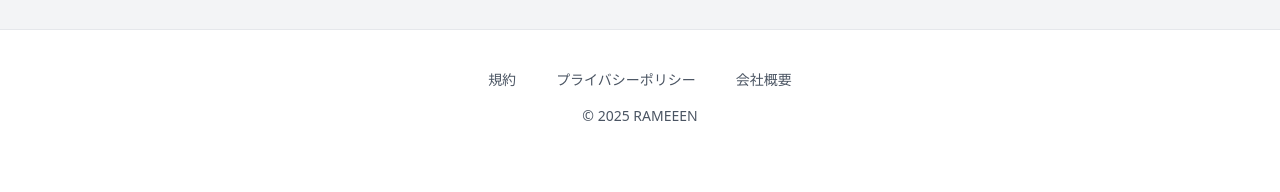
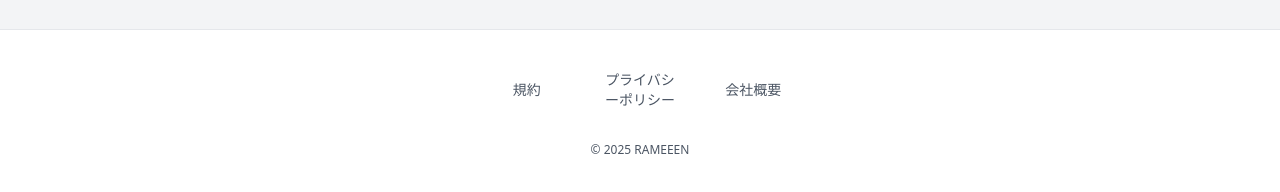
Before and after one commit to Amatsuka4/ramen-oic, a React (Vite) app: page / in a window 1280 px wide. Shown: the part 168-360 px from the top of the page. Built offline with nearby package versions, Linux system fonts and the light colour scheme; no server answers.

Commit message:
[update] Footerコンポーネントのリンクを<a>タグから<Link>コンポーネントに変更し、スタイルを調整。Homeコンポーネント内の画像に角丸を追加。

```diff
--- a/src/components/Footer.tsx
+++ b/src/components/Footer.tsx
@@ -1,18 +1,22 @@
+import { Link } from "react-router-dom";
+
 export default function Footer() {
 	return (
-		<footer className="p-10 border-t border-gray-200">
-			<div className="flex items-center justify-center gap-10 mb-4">
-				<a href="/terms" className="text-sm text-gray-600 hover:text-gray-800">
-					規約
-				</a>
-				<a href="/privacy" className="text-sm text-gray-600 hover:text-gray-800">
-					プライバシーポリシー
-				</a>
-				<a href="/about" className="text-sm text-gray-600 hover:text-gray-800">
-					会社概要
-				</a>
+		<footer className="p-10 border-t border-gray-200 w-full">
+			<div className="w-1/4 mx-auto">
+				<ul className="flex items-center justify-center gap-10 mb-8 text-center">
+					<li className="w-full text-sm text-gray-600 hover:text-gray-800">
+						<Link to="/terms">規約</Link>
+					</li>
+					<li className="w-full text-sm text-gray-600 hover:text-gray-800">
+						<Link to="/privacy">プライバシーポリシー</Link>
+					</li>
+					<li className="w-full text-sm text-gray-600 hover:text-gray-800">
+						<Link to="/about">会社概要</Link>
+					</li>
+				</ul>
 			</div>
-			<p className="text-sm text-gray-600 text-center">&copy; 2025 RAMEEEN</p>
+			<p className="text-xs text-gray-600 text-center">&copy; 2025 RAMEEEN</p>
 		</footer>
 	);
 }
--- a/src/pages/Home.tsx
+++ b/src/pages/Home.tsx
@@ -24,7 +24,7 @@ function RamenCard({ shop }: { shop: Shop }) {
 		<div className="w-full h-full" key={shop.id}>
 			<Link to={href}>
 				<img
-					className="w-full aspect-square object-cover"
+					className="w-full aspect-square object-cover rounded-md"
 					src={shop.photos?.[0]?.url ?? "https://placehold.co/400x400"}
 					alt={shop.name ?? "ラーメン"}
 				/>
```
